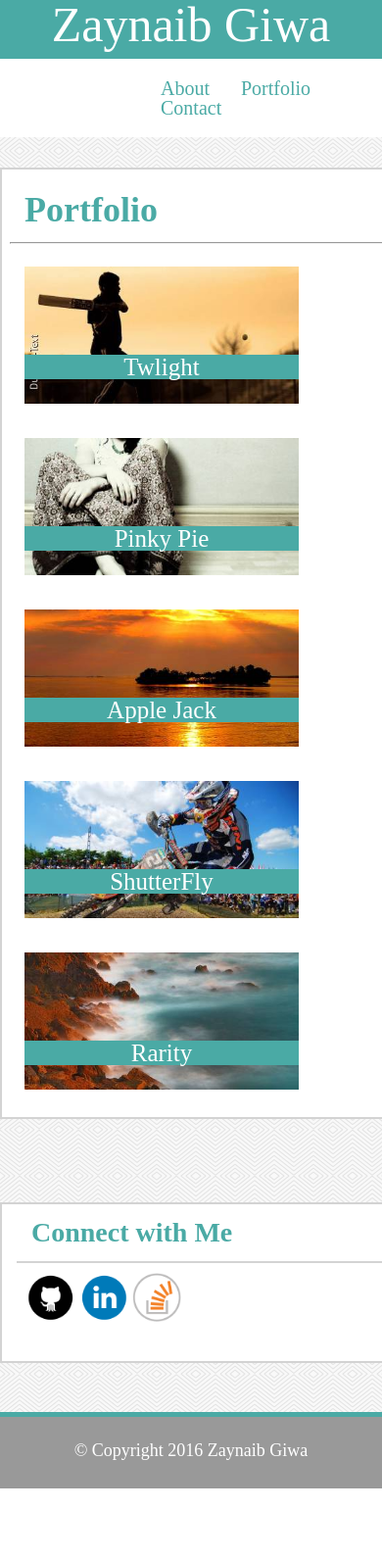
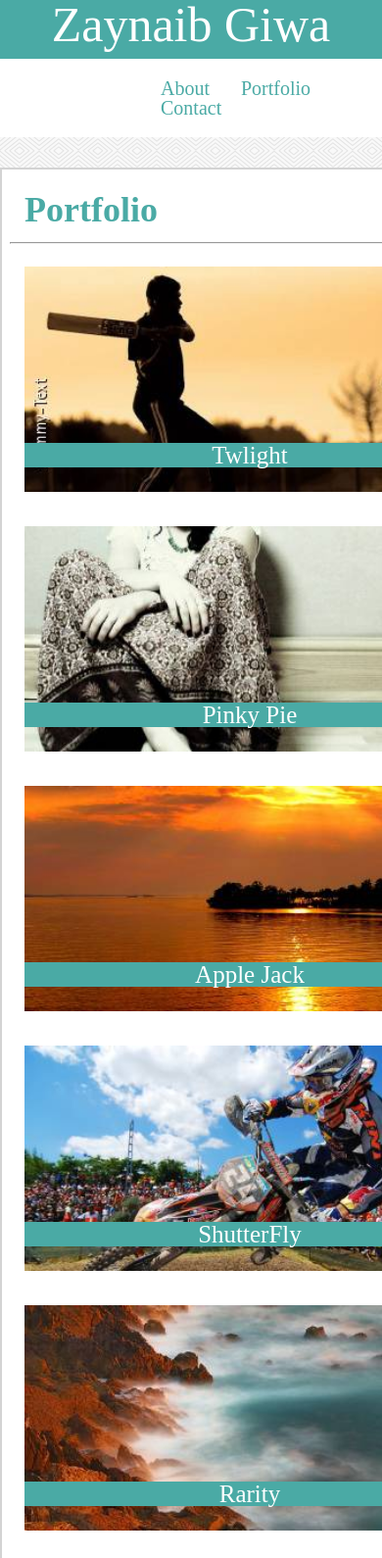
Before and after one commit to zaynaib/Responsive-Portfolio, a plain HTML site: page portfolio.html in a window 390 px wide. Shown: the top 1590 px of the page at 98% size. Before the commit the page ends 1519 px from the top, so only its background shows below. Drawn offline with Linux system fonts and the light colour scheme.

Commit message:
almost done

```diff
--- a/assets/css/style.css
+++ b/assets/css/style.css
@@ -366,7 +366,7 @@ Media Queries
 		width:300px;
 		padding-left:25px;
 		margin-bottom:15px;
-		margin-left:20px;
+		margin-left:75px;
 	}
 
 	section,aside{
@@ -395,5 +395,15 @@ Media Queries
 		margin:0;
 	}
 
+	#socialMedia img{
+		width:65px;
+	}
+
+/*================
+Gallery Pics
+================*/
+.row img{
+	width:460px;
+}
 
 }
```
